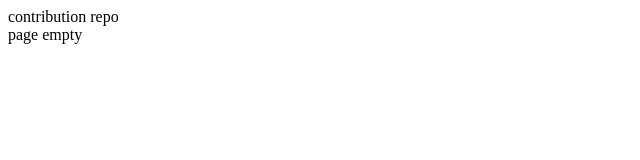
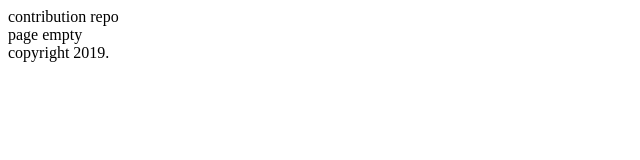
Before and after one commit to leketemi/contribute-repo, a plain HTML site: page index.html in a window 1280 px wide. Shown: the whole page, without its empty margins (0-640 px from the left). Drawn offline with Linux system fonts and the light colour scheme.

Commit message:
footer added

```diff
--- a/index.html
+++ b/index.html
@@ -11,5 +11,8 @@
 			<span>page empty</span>
 		</div>
 	</section>
+	<footer>
+		<div>copyright 2019.</div>
+	</footer>
 </body>
 </html>
```
